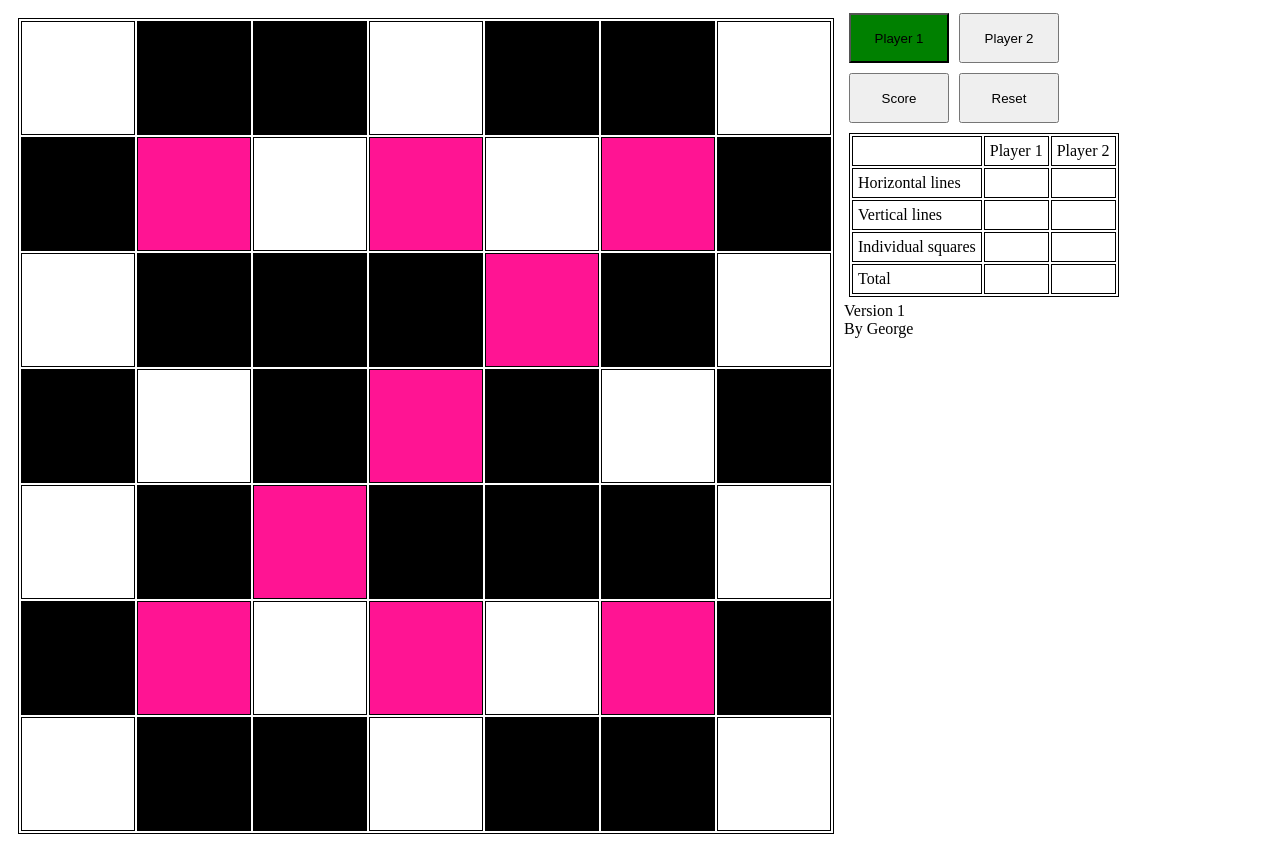
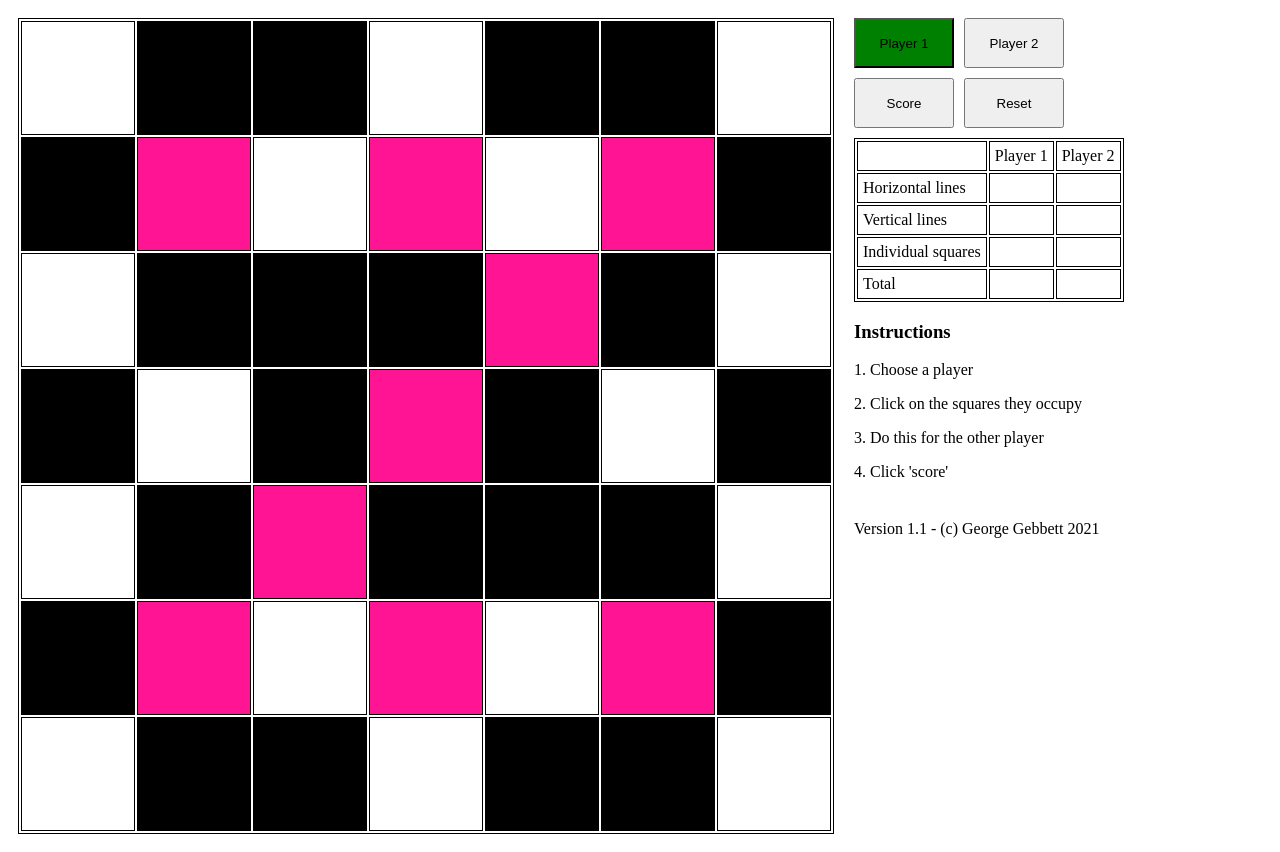
Before and after one commit to georgegebbett/kiviScorer, a plain HTML site: page index.html in a window 1280 px wide. Drawn offline with Linux system fonts and the light colour scheme.

Commit message:
added instructions

```diff
--- a/index.html
+++ b/index.html
@@ -73,12 +73,19 @@
 <body>
 <div id="wrapperDiv" style="overflow: hidden">
     <div id="tableDiv" style="float: left"></div>
-    <div id="buttDiv" style="float: left">
+    <div id="buttDiv" style="float: left;margin: 5px">
         <div id="playerButtDiv"></div>
         <div id="scoreButtDiv"></div>
         <div id="scoreTableDiv"></div>
-        <div>Version 1</div>
-        <div>By George</div>
+        <div style="margin: 5px">
+            <h3>Instructions</h3>
+            <p>1. Choose a player</p>
+            <p>2. Click on the squares they occupy</p>
+            <p>3. Do this for the other player</p>
+            <p>4. Click 'score'</p>
+        </div>
+        <br>
+        <div style="margin: 5px">Version 1.1 - (c) George Gebbett 2021</div>
     </div>
 </div>
 <script src="tableGenerate.js"></script>
```
